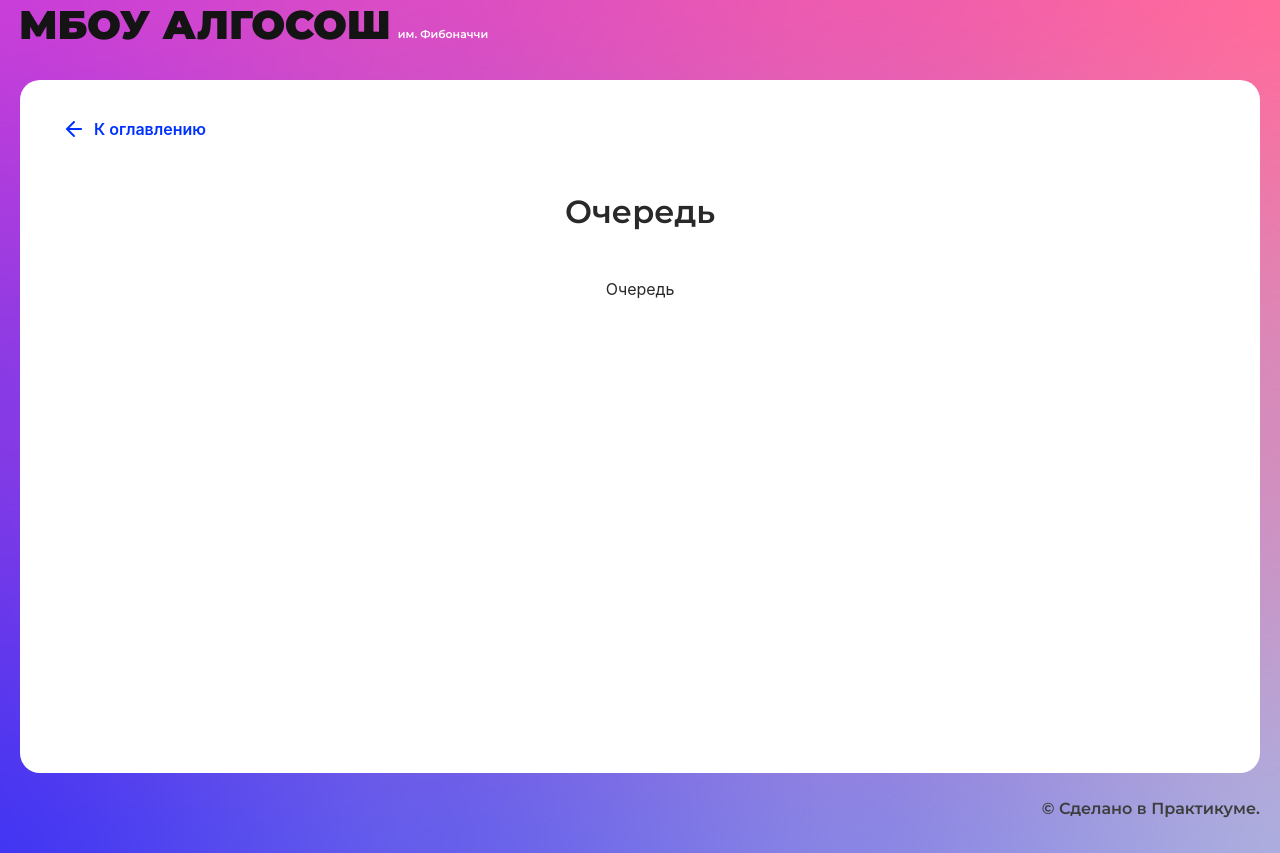
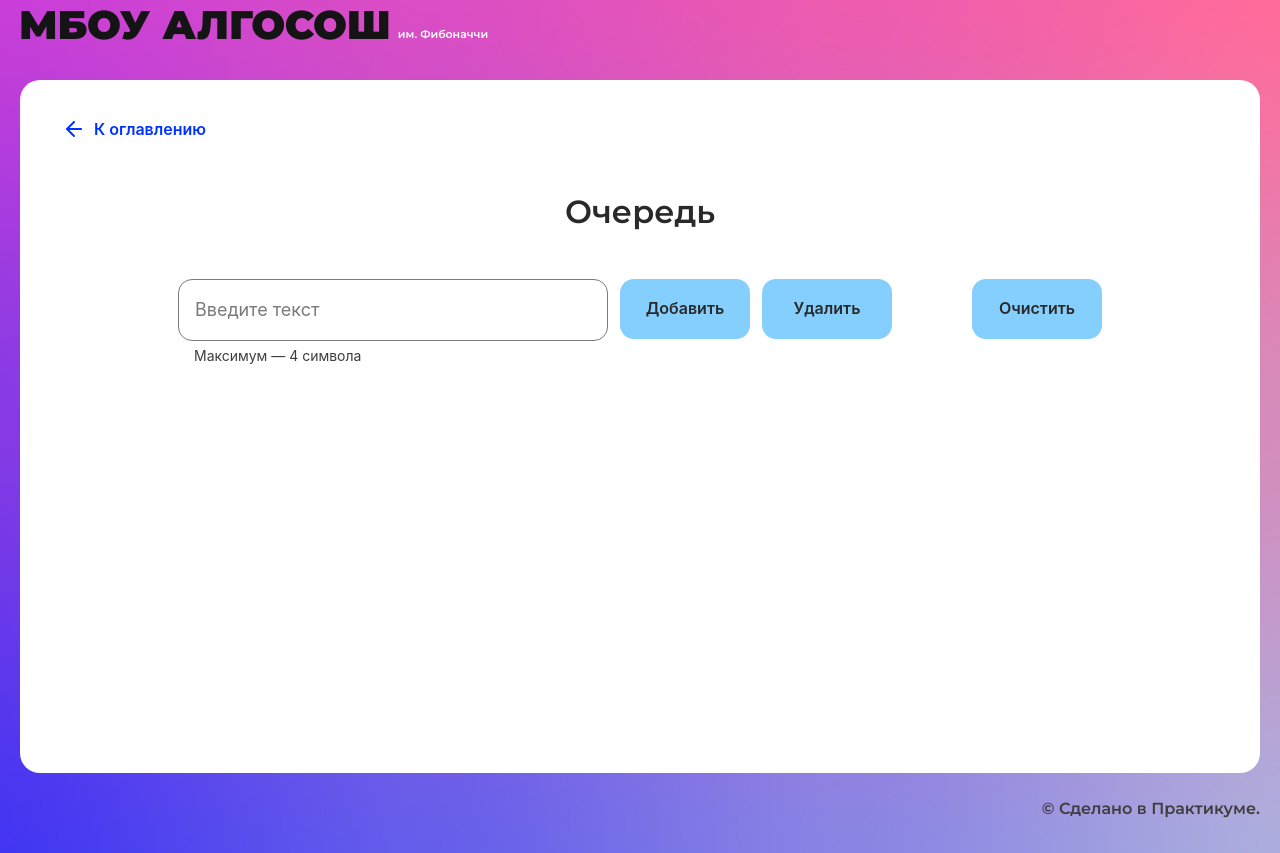
Before and after one commit to EugenyPtichkin/algososh, a React (Create React App) app: page /queue in a window 1280 px wide. Built offline with nearby package versions, Linux system fonts and the light colour scheme.

Commit message:
верстка очередь

```diff
--- /dev/null
+++ b/src/components/queue-page/queue-page.module.css
@@ -0,0 +1,26 @@
+.content {
+  display: flex;
+  flex-direction: row;
+  justify-content: center;
+  gap: 12px;
+  width: 924px;
+  margin: 0 auto;
+}
+
+.buttons {
+  display: flex;
+  column-gap: 12px;
+}
+
+.clearbutton {
+  padding-left: calc(80px - 12px);
+}
+
+.outString {
+  display: flex;
+  flex-direction: row;
+  justify-content: center;
+  column-gap: 16px;
+  padding-top: 120px;
+  list-style-type: none;
+}
--- a/src/components/queue-page/queue-page.tsx
+++ b/src/components/queue-page/queue-page.tsx
@@ -1,10 +1,99 @@
 import React from "react";
 import { SolutionLayout } from "../ui/solution-layout/solution-layout";
+import { Input } from "../ui/input/input";
+import { Button } from "../ui/button/button";
+import styles from "./queue-page.module.css";
+import { useState } from "react";
+import { Circle } from "../ui/circle/circle";
+import { SHORT_DELAY_IN_MS } from "../../constants/delays";
+import { ElementStates } from "../../types/element-states";
+import { Queue } from "./queue";
 
 export const QueuePage: React.FC = () => {
+  const [inputString, setInputString] = useState<string>('');
+  const [queueArray, setQueueArray] = useState<{ value: string, state: ElementStates }[]>([]);
+  const [isLoaderAdd, setIsLoaderAdd] = useState<boolean>(false);
+  const [isLoaderDelete, setIsLoaderDelete] = useState<boolean>(false);
+  const queue = new Queue<string>(7);
+
+  const onChange = (e: React.ChangeEvent<HTMLInputElement>): void => {
+    e.preventDefault();
+    setInputString(e.target.value);
+  }
+
+  const onSubmit = async (e: React.FormEvent<HTMLFormElement>) => {
+    e.preventDefault();
+    addToQueue();
+  }
+
+  const addToQueue = async () => {
+    if(!inputString) {
+      return;
+    }
+    setIsLoaderAdd(true);
+    queue.enqueue(inputString);
+    setInputString('');
+    const lastElement: string = queue.peek() || ''; //вычитать последний элемент из стека
+    queueArray.push({ value: lastElement, state: ElementStates.Changing }); //записать в массив отображения
+    setQueueArray([...queueArray]);
+    await sleep();
+    queueArray[queueArray.length - 1].state = ElementStates.Default; //изменить окраску на обычную
+    setQueueArray([...queueArray]);
+    setIsLoaderAdd(false);
+    await sleep();
+  }
+
+  const deleteFromQueue = async () => {
+    setIsLoaderDelete(true);
+    queue.dequeue();
+    queueArray[queueArray.length - 1].state = ElementStates.Changing; //изменить окраску у последнего элемента перед удалением
+    setQueueArray([...queueArray]);
+    await sleep();
+    queueArray.pop();
+    setQueueArray([...queueArray]);
+    setIsLoaderDelete(false);
+    await sleep();
+  }
+
+  const clearQueue = () => {
+    queue.clear();
+    setQueueArray([])
+  }
+
+  //функция-ожидание
+  const sleep = () => new Promise((resolve) => setTimeout(resolve, SHORT_DELAY_IN_MS));
+
   return (
     <SolutionLayout title="Очередь">
-      <p>Очередь</p>
+      <form className={styles.content} onSubmit={onSubmit}  >
+        <Input type="text" maxLength={4} isLimitText={true} onChange={onChange} value={inputString} />
+        <div className={styles.buttons} >
+          <Button
+            text="Добавить"
+            disabled={false}
+            onClick={() => addToQueue()}
+            isLoader={isLoaderAdd}
+          />
+          <Button
+            text="Удалить"
+            disabled={false}
+            onClick={() => deleteFromQueue()}
+            isLoader={isLoaderDelete} />
+        </div>
+        <div className={styles.clearbutton} >
+          <Button
+            text="Очистить"
+            disabled={false}
+            onClick={() => clearQueue()}
+          />
+        </div>
+      </form>
+      <ul className={styles.outString}>
+        {queueArray.map((item, index) => (
+          <li key={index}>
+            <Circle letter={item.value.toString()} state={item.state} index={index} head={index === queueArray.length-1 ? 'top' : ''} />
+          </li>))}
+      </ul>
     </SolutionLayout>
   );
 };
--- /dev/null
+++ b/src/components/queue-page/queue.ts
@@ -0,0 +1,56 @@
+interface IQueue<T> {
+  enqueue: (item: T) => void;
+  dequeue: () => void;
+  peek: () => T | null;
+  clear: () => void;
+}
+
+export class Queue<T> implements IQueue<T> {
+  private container: (T | null)[] = [];
+  private head = 0;
+  private tail = 0;
+  private readonly size: number = 0;
+  private length: number = 0;
+
+  constructor(size: number) {
+    this.size = size;
+    this.container = Array(size);
+  }
+
+  enqueue = (item: T) => {
+    if (this.length >= this.size) {
+      throw new Error("Maximum length exceeded");
+    }
+    // Ваш код
+    this.container[this.tail % this.size]=item;
+    this.tail++;
+    this.length++;
+  };
+
+  dequeue = () => {
+    if (this.isEmpty()) {
+      throw new Error("No elements in the queue");
+    }
+    this.head++;
+    this.length--;
+    //return(this.container[(this.head-1) % this.size]);
+  };
+
+  peek = (): T | null => {
+    if (this.isEmpty()) {
+      throw new Error("No elements in the queue");
+      return null;
+    }
+    return(this.container[this.head % this.size]);
+  };
+
+  isEmpty = () => this.length === 0;
+
+  clear = () => {
+    this.head =0;
+    this.tail =0;
+    this.length =0
+  }
+}
+
+const queue = new Queue<number>(4);
--- a/src/components/stack-page/stack-page.tsx
+++ b/src/components/stack-page/stack-page.tsx
@@ -27,6 +27,9 @@ export const StackPage: React.FC = () => {
   }
 
   const addToStack = async () => {
+    if(!inputString) {
+      return;
+    }
     setIsLoaderAdd(true);
     stack.push(inputString);
     setInputString('');
@@ -67,7 +70,7 @@ export const StackPage: React.FC = () => {
         <div className={styles.buttons} >
           <Button
             text="Добавить"
-            disabled={!inputString}
+            disabled={false}
             onClick={() => addToStack()}
             isLoader={isLoaderAdd}
           />
```
